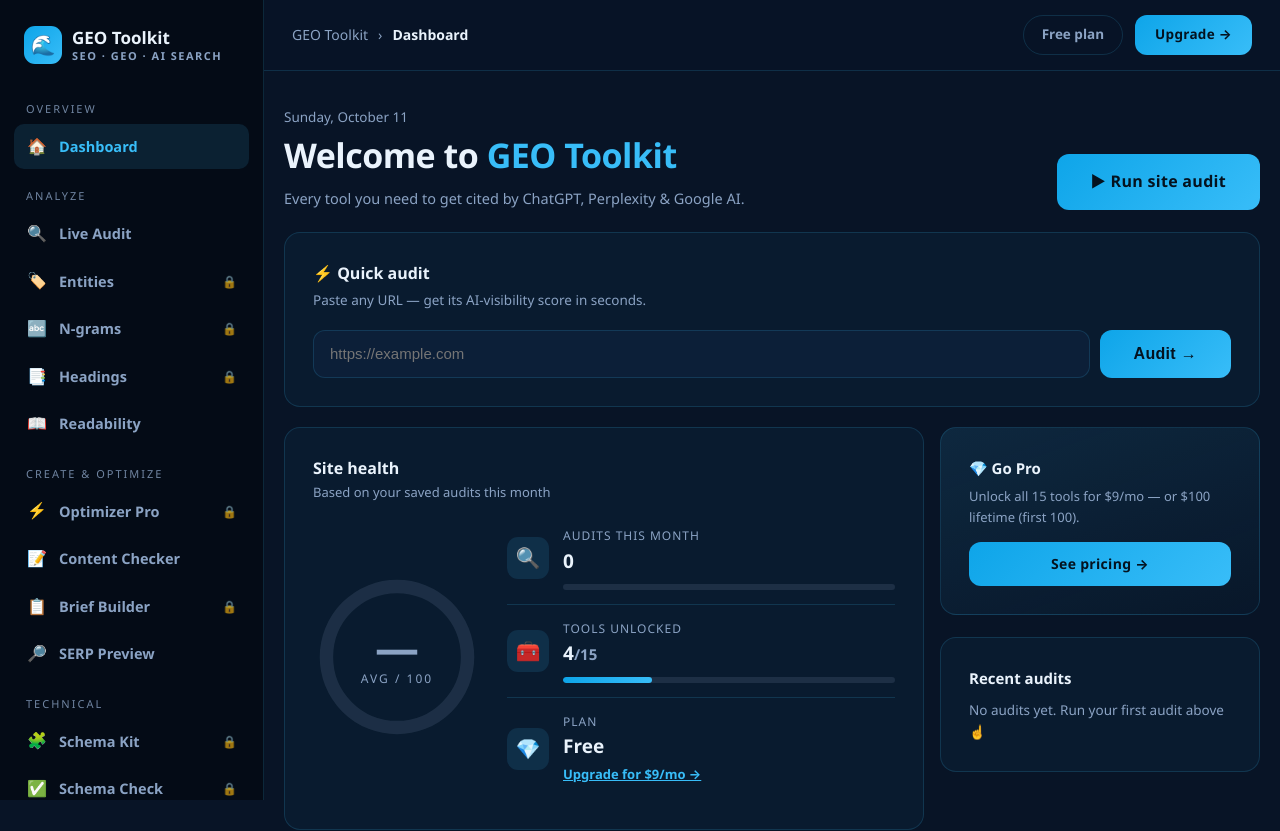
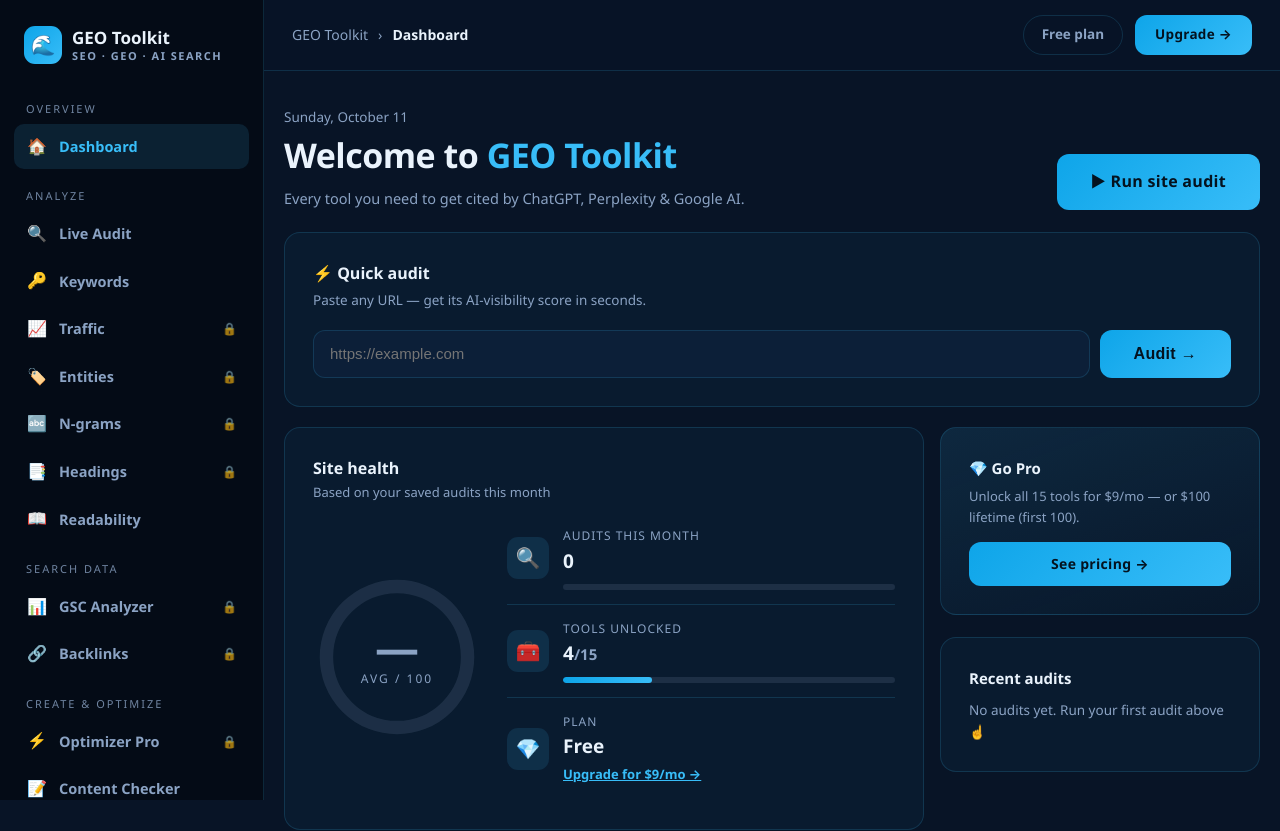
Before and after one commit to Mrbilalali/geo-audit-live, a Next.js app: page / in a window 1280 px wide. Shown: the top 831 px of the page. Built offline with nearby package versions, Linux system fonts and the light colour scheme.

Commit message:
Keyword research, traffic overview (BYO DataForSEO), GSC + backlink analyzers (20 tools)

```diff
--- a/components/Sidebar.tsx
+++ b/components/Sidebar.tsx
@@ -21,10 +21,19 @@ const GROUPS: { label: string; items: NavItem[] }[] = [
     label: "Analyze",
     items: [
       { href: "/geo-audit", label: "Live Audit", ico: "🔍" },
+      { href: "/keyword-suggest", label: "Keywords", ico: "🔑" },
+      { href: "/traffic-overview", label: "Traffic", ico: "📈", pro: true },
       { href: "/entity-extractor", label: "Entities", ico: "🏷️", pro: true },
       { href: "/ngram-analyzer", label: "N-grams", ico: "🔤", pro: true },
       { href: "/heading-analyzer", label: "Headings", ico: "📑", pro: true },
       { href: "/readability", label: "Readability", ico: "📖" },
+    ],
+  },
+  {
+    label: "Search Data",
+    items: [
+      { href: "/gsc-analyzer", label: "GSC Analyzer", ico: "📊", pro: true },
+      { href: "/backlink-analyzer", label: "Backlinks", ico: "🔗", pro: true },
     ],
   },
   {
@@ -96,12 +105,12 @@ export default function Sidebar() {
         {plan === "pro" ? (
           <>
             <div className="pname">⚡ Pro active</div>
-            <div className="pdesc">All 15 tools unlocked. Happy optimizing.</div>
+            <div className="pdesc">All 20 tools unlocked. Happy optimizing.</div>
           </>
         ) : (
           <>
             <div className="pname">Free plan</div>
-            <div className="pdesc">4 of 15 tools · 3 audits/mo. Unlock everything for $9/mo.</div>
+            <div className="pdesc">5 of 20 tools · 3 audits/mo. Unlock everything for $9/mo.</div>
             <Link href="/pricing" className="btn">Go Pro →</Link>
           </>
         )}
```
